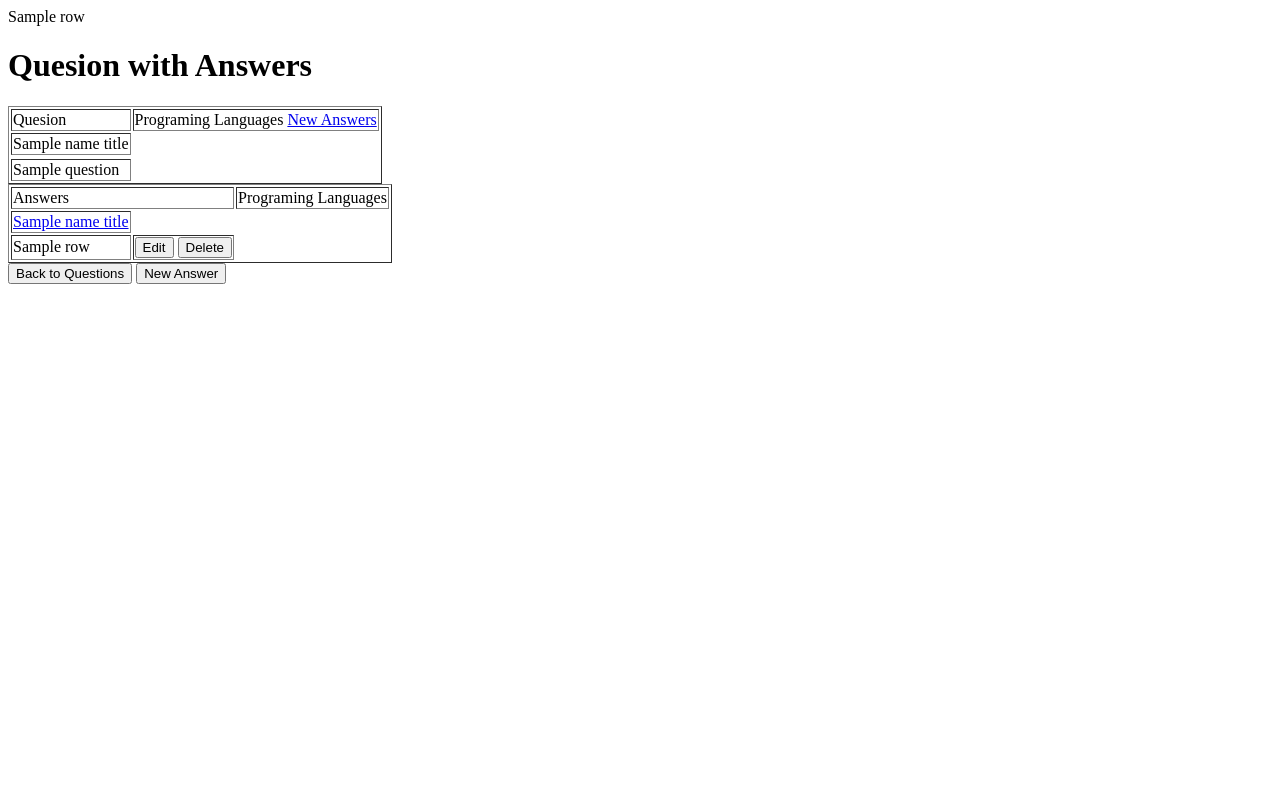
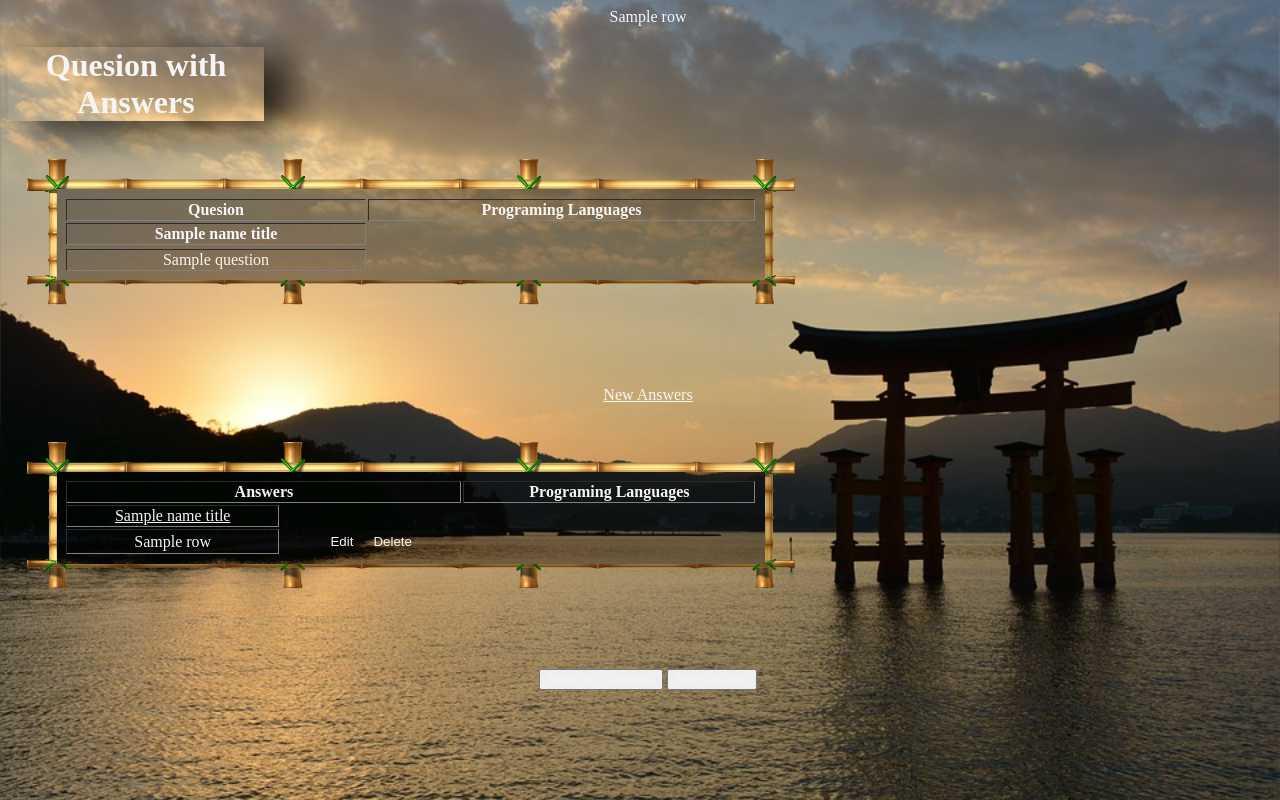
Before and after one commit to ReginaCsaszar/studious-guacamole, a Flask app: template templates/display_a_question.html in a window 1280 px wide. Run offline with Flask 2, Linux system fonts and the light colour scheme; the template is opened without the code that fills it: most values are stand-ins (such as "Sample title", 1, 10 or a date in 2020); some libraries are stand-ins or nearby versions.

Commit message:
design elements implemented

```diff
--- /dev/null
+++ b/static/display_a_question.css
@@ -0,0 +1,44 @@
+
+body{
+    background-image: url("four_kyu_background.jpg");
+    background-color: #cccccc;
+    background-size: cover;
+    width: 100%;
+    height: 100%;
+
+}
+h1{
+    -webkit-box-shadow: 26px 12px 37px 1px rgba(0,0,0,0.75);
+    -moz-box-shadow: 26px 12px 37px 1px rgba(0,0,0,0.75);
+    box-shadow: 26px 12px 37px 1px rgba(0,0,0,0.75);
+    width: 20%;
+    text-align: center;
+}
+table{
+    margin: 1cm 2cm 2cm 0.5cm;
+    border-image: url("bambo_empty.png") 30 round;
+    border-width: 30px;
+    margin: 2cm 0cm 0cm 0cm 2cm;
+    padding: 2mm 2mm 2mm 2mm;
+    width: 60%;
+    -webkit-box-shadow: 26px 12px 37px 1px rgba(0,0,0,0.75);
+    -moz-box-shadow: 26px 12px 37px 1px rgba(0,0,0,0.75);
+    box-shadow: 26px 12px 37px 1px rgba(0,0,0,0.75);
+
+    -webkit-box-shadow: inset -6px -1px 50px 200px rgba(0,0,0,0.38);
+    -moz-box-shadow: inset -6px -1px 50px 200px rgba(0,0,0,0.38);
+    box-shadow: inset -6px -1px 50px 200px rgba(0,0,0,0.38);
+
+}
+.action_button{
+    border-color: transparent;
+}
+.btn{
+    border-color: transparent;
+    background-color: transparent;
+}
+
+*{
+    color: whitesmoke;
+    text-align: center;
+}
--- a/templates/display_a_question.html
+++ b/templates/display_a_question.html
@@ -3,7 +3,7 @@
 
 <head>
     <script src="https://use.fontawesome.com/51dda53a19.js"></script>
-    <link rel="stylesheet" href="/static/test.css">
+    <link rel="stylesheet" href="/static/display_a_question.css">
 </head>
 <body>
 
@@ -15,14 +15,14 @@
 
     <table border="1" >
         <tr >
-            <td colspan="2" class="title">Quesion</td>
-            <td colspan="5" class="title class">Programing Languages <a href="/question/{{ question_with_answers.question_id }}/new-answer"> New Answers</a></td>
+            <th colspan="2" class="title">Quesion</th>
+            <th colspan="5" class="title class">Programing Languages</th>
         </tr>
         <tr>
             {% for name_title in question_with_answers.list_of_key_and_title_of_question %}
-                <td>
+                <th>
                     {{ name_title[1] }}
-                </td>
+                </th>
             {% endfor %}
         </tr>
         <tr>
@@ -45,10 +45,11 @@
 
             </tr>
     </table>
+     <a href="/question/{{ question_with_answers.question_id }}/new-answer"> New Answers</a>
     <table border="1">
         <tr >
-            <td colspan="2">Answers</td>
-            <td colspan="4">Programing Languages</td>
+            <th colspan="2">Answers</th>
+            <th colspan="4">Programing Languages</th>
         </tr>
         <tr>
             {% for name_title in question_with_answers.list_of_key_and_title_of_answers %}
@@ -73,15 +74,17 @@
                     {% endif %}
                 </td>
                 {% endfor%}
-                <td>
-                <a href="/answer/{{ row[question_with_answers.list_of_key_of_answer[0]] }}/edit" ><input type="button" value="Edit"></a>
-                <a href="/answer/{{ row[question_with_answers.list_of_key_of_answer[0]] }}/delete" ><input type="button" value="Delete"></a>
+                <td class="action_button">
+                <a href="/answer/{{ row[question_with_answers.list_of_key_of_answer[0]] }}/edit" ><input class="btn" type="button" value="Edit"></a>
+                <a href="/answer/{{ row[question_with_answers.list_of_key_of_answer[0]] }}/delete" ><input class="btn" type="button" value="Delete"></a>
                 </td>
             {% endfor %}
 
             </tr>
     </table>
-    <a href="/"> <input type="button" value="Back to Questions"></a> <a href="/question/{{ question_with_answers.question_id }}/new-answer"> <input type="button" value="New Answer"></a>
+    <div class="add_new">
+    <a href="/"> <input  type="button" value="Back to Questions"></a> <a href="/question/{{ question_with_answers.question_id }}/new-answer"> <input type="button" value="New Answer"></a>
+    </div>
 </body>
 
 </html>
```
Also changed, not shown: static/bambo_empty.png (added), static/bamboo.png (added), static/bamboo_border.png (added), static/four_kyu_background.jpg (added).
